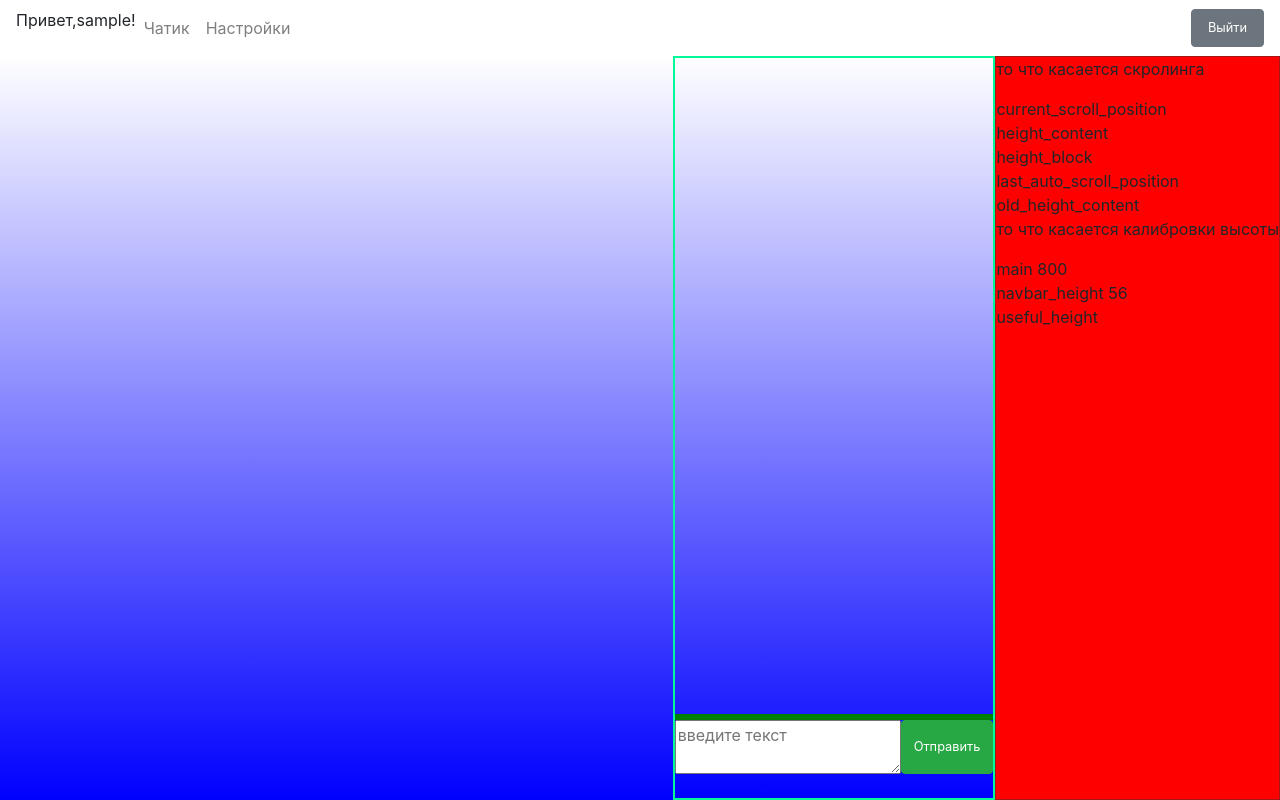
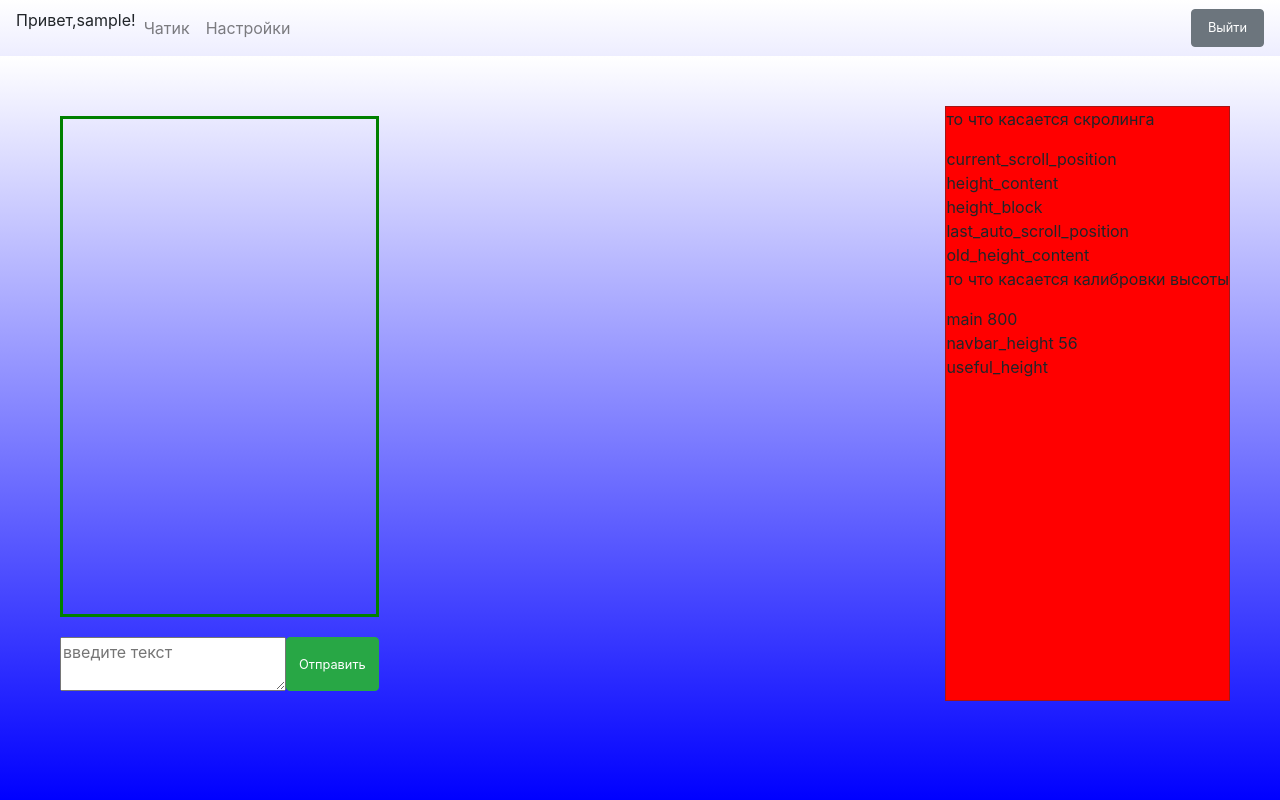
Before and after one commit to vutmu/webchat_local, a Flask app: page /base in a window 1280 px wide. Run offline with Flask 2, Linux system fonts and the light colour scheme; the visitor is signed in with stand-in values (Sample User, id 1); a database or web service that is not in the repository returns one stand-in record (values such as "Sample title"); some libraries are stand-ins or nearby versions.

Commit message:
css edit

```diff
--- a/app/static/styles/base.css
+++ b/app/static/styles/base.css
@@ -1,6 +1,6 @@
-
+* {box-sizing: border-box; }
 html, body, .main {
-    height: 100vh;
+    background-image: -webkit-linear-gradient(white, blue);
 }
 
 html {
@@ -8,47 +8,58 @@ html {
 }
 .main {
     display: flex;
-    justify-content: flex-end;
-    background-image: -webkit-linear-gradient(white, blue);
-    /*margin: 0;*/
+    justify-content: space-between;
+    height: 100vh;
+    align-content: space-around;
 }
-.firstblock, .someblock {
+.main > div {
+    height: 80%;
+    margin: 50px;
+    padding: 0px;
+}
+.firstblock {
+    display: flex;
+    height: 100%;
+    flex-direction: column;
+    justify-content: space-between;
+}
+/*.firstblock > div {
+    margin: 0px;
+    padding: 0px;
+}*/
+.messages {
     display: flex;
     flex-direction: column;
-    justify-content: flex-end;
-    border: solid 2px #00FA9A;
-}
-.messages {
-    /*flex: 6;*/
-    display: flex;
-    flex-direction: column;
-    /*height: 70vh !important;*/
+    flex-grow: 8;
+    margin: 10px;
     border: solid 3px green;
     overflow-x: hidden;
     overflow-y: auto;
 }
+.enterzone {
+    display: flex;
+    margin: 10px;
+}
 .messblock {
+    display: flex;
+    flex-direction: row;
     border: solid 1px #a51616;
     min-height: 25%;
 }
+.avka {
+    width: 20%;
+    border: solid 3px black;
+    margin: 10px 10px;
+}
+.intext {
+    width: 80%;
+    border: solid 3px black;
+    margin: 10px 10px;
+}
 .messblock > a {
     border: solid 1px #a51616;
-}
-
-
-.messblock > a {
     padding-right: 5px;
     max-width: 100%;
-}
-.enterzone {
-    /*flex: 1;*/
-    display: flex;
-    /*Justify-content: space-between;
-    height: 5vh !important;
-    border: solid 2px yellow;
-
-    margin: 0rem;
-    padding: 0.5rem;*/
 }
 #your_message {
     flex: 1;
@@ -62,20 +73,9 @@ html {
     bottom: 30%;
     right: 5%;
 }
-#screen_real_height {
-    position: absolute;
-    bottom: 35%;
-    right: 5%;
-}
-
 #downbut, .someblock {
         display: none;
     }
-@media (max-width: 767px) {
-    #downbut {
-        display: block;
-    }
-}
 @media (min-width: 768px) {
     .someblock {
         display: block;
@@ -83,11 +83,18 @@ html {
 }
 
 @media (max-width: 767px) {
-  html {
-    font-size: 1.2rem;
-  }
-  .btn {
-    font-size: 0.5rem;
-    /*padding: 2px;*/
-  }
+    #downbut {
+        display: block;
+    }
+    /*html {
+        font-size: 1.2rem;
+    }
+    .btn {
+        font-size: 0.5rem;
+        padding: 2px;*/
+    .main > div {
+        height: 100%;
+        margin: 0px;
+        padding: 0px;
+    }
 }
--- a/app/templates/base.html
+++ b/app/templates/base.html
@@ -11,7 +11,6 @@
             <button class="btn btn-success " id="but1" type="button">Отправить</button>
         </div>
         <button class="btn btn-warning rounded-circle" id="but2" style="display: none">New!</button>
-        <span id="screen_real_height"></span><br>
     </div>
     <div class="someblock" style="border: solid 1px #a51616; background-color: red;">
         <p>то что касается скролинга</p>
@@ -65,13 +64,11 @@
                     let avatar = value['avatar']
                     let text = pretty_print(value)
                     let messblock = `
-                    <div class="container-sm w-100 messblock" id=${mess_id}>
-                        <div class="row">
-                            <div class="col-2" style="padding-right: 0px">
-                                <a  href=${ref}><img src=${avatar} class="img-fluid" alt="avatarka"></a>
-                            </div>
-                            <div class="col-9 intext">${text}</div>
+                    <div class="messblock" id=${mess_id}>
+                        <div class="avka">
+                            <a  href=${ref}><img src=${avatar} class="img-fluid" alt="avatarka"></a>
                         </div>
+                        <div class="intext">${text}</div>
                     </div>`;
                     $('.messages').append(messblock)
                 });
```
